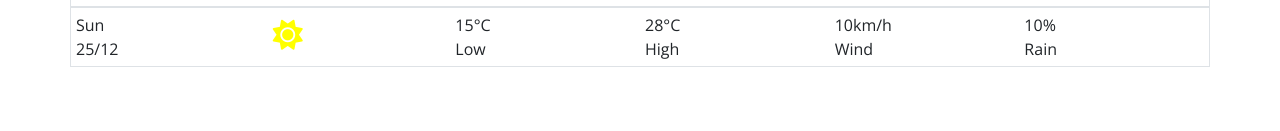
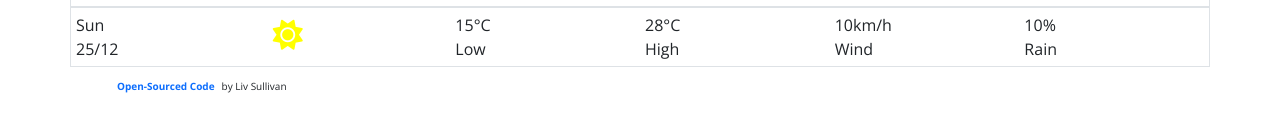
Before and after one commit to liv-sull/WeatherApp_Liv, a plain HTML site: page index.html in a window 1280 px wide. Shown: the part 527-658 px from the top of the page. Drawn offline with nearby package versions, Linux system fonts and the light colour scheme.

Commit message:
added source code line

```diff
--- a/index.html
+++ b/index.html
@@ -176,5 +176,10 @@
         <div class="col wed-box">10% <br />Rain</div>
       </div>
     </div>
+    <p class="open-source">
+      <a href="https://github.com/liv-sull/WeatherApp_Liv" target="_blank">
+        Open-Sourced Code</a
+      ><span id="myname">by Liv Sullivan</span>
+    </p>
   </body>
 </html>
--- a/src/styles.css
+++ b/src/styles.css
@@ -55,3 +55,20 @@ h4 {
 .search-box {
   margin-left: 580px;
 }
+.open-source {
+  padding: 5px;
+  margin-left: 112px;
+}
+
+a:link {
+  text-decoration: none;
+  font-size: 10px;
+  font-weight: bold;
+}
+a:hover {
+  color: yellow;
+}
+#myname {
+  font-size: 10px;
+  padding-left: 7px;
+}
```
